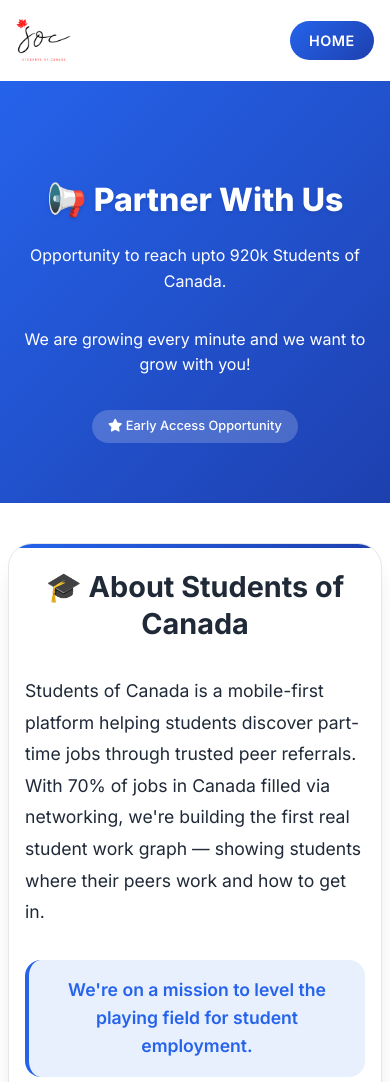
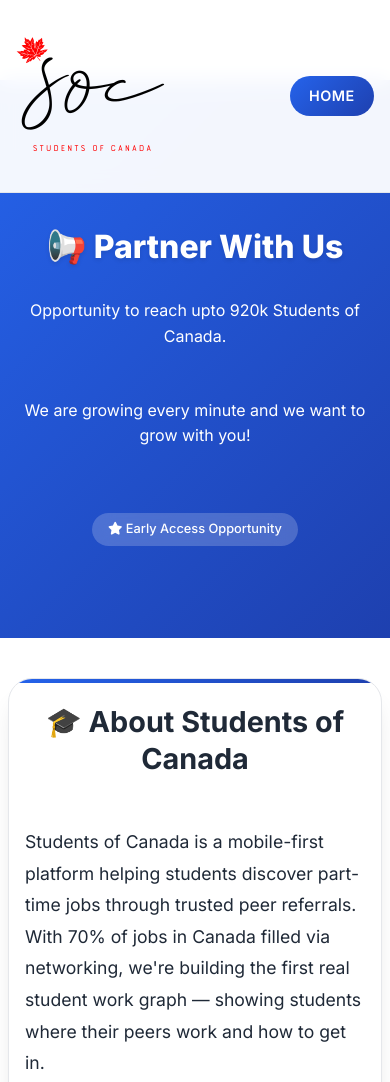
Before and after one commit to SOCAVDEVS/socwebsite, a plain HTML site: page promote.html in a window 390 px wide. Shown: the top 1082 px of the page. Drawn offline with nearby package versions, Linux system fonts and the light colour scheme.

Commit message:
Update promote.html

```diff
--- a/promote.html
+++ b/promote.html
@@ -48,6 +48,7 @@
             color: var(--text-dark);
             background-color: var(--bg-white);
             overflow-x: hidden;
+            padding-top: 80px; /* Account for fixed navbar */
         }
 
         /* Animated Background */
@@ -116,6 +117,20 @@
             }
         }
 
+        .navbar {
+            position: fixed;
+            top: 0;
+            left: 0;
+            right: 0;
+            width: 100%;
+            background: rgba(255, 255, 255, 0.95);
+            backdrop-filter: blur(10px);
+            border-bottom: 1px solid var(--border-color);
+            padding: 1rem 0;
+            transition: all 0.3s ease;
+            z-index: 1000;
+        }
+
         .navbar-brand img {
             height: 60px;
             width: auto;
@@ -149,7 +164,7 @@
         .hero-section {
             background: var(--gradient-primary);
             color: white;
-            padding: 140px 0 100px;
+            padding: 160px 0 120px;
             text-align: center;
             position: relative;
         }
@@ -157,12 +172,14 @@
         .hero-content {
             position: relative;
             z-index: 2;
+            padding: 2rem 0;
         }
 
         .hero-title {
             font-size: 4rem;
             font-weight: 800;
-            margin-bottom: 1.5rem;
+            margin-bottom: 2rem;
+            margin-top: 1rem;
             line-height: 1.1;
             animation: fadeInUp 1s ease-out;
             text-shadow: 0 2px 4px rgba(0, 0, 0, 0.1);
@@ -171,7 +188,8 @@
         .hero-subtitle {
             font-size: 1.4rem;
             font-weight: 400;
-            margin-bottom: 2rem;
+            margin-bottom: 3rem;
+            margin-top: 1rem;
             opacity: 0.95;
             max-width: 800px;
             margin-left: auto;
@@ -182,12 +200,13 @@
         .hero-badge {
             display: inline-block;
             background: rgba(255, 255, 255, 0.2);
-            padding: 0.5rem 1.5rem;
+            padding: 1rem 2rem;
             border-radius: 25px;
             font-size: 0.9rem;
             font-weight: 500;
             backdrop-filter: blur(10px);
             animation: fadeInUp 1s ease-out 0.6s both;
+            margin-top: 1rem;
         }
 
         @keyframes fadeInUp {
@@ -202,13 +221,13 @@
         }
 
         .content-section {
-            padding: 100px 0;
+            padding: 120px 0;
         }
 
         .section-title {
             font-size: 3rem;
             font-weight: 700;
-            margin-bottom: 2rem;
+            margin-bottom: 3rem;
             color: var(--text-dark);
             text-align: center;
         }
@@ -227,7 +246,7 @@
         .about-card {
             background: var(--bg-white);
             border-radius: 24px;
-            padding: 3rem;
+            padding: 4rem;
             box-shadow: var(--shadow-xl);
             border: 1px solid var(--border-color);
             position: relative;
@@ -279,7 +298,7 @@
         .feature-card {
             background: var(--bg-white);
             border-radius: 20px;
-            padding: 2.5rem;
+            padding: 3rem;
             box-shadow: var(--shadow-lg);
             border: 1px solid var(--border-color);
             transition: all 0.4s ease;
@@ -543,7 +562,7 @@
             }
 
             .navbar-brand img {
-                height: 70px;
+                height: 150px;
                 object-fit: fill;
                 max-width: 100%;
             }
@@ -683,7 +702,7 @@
             }
 
             .navbar-brand img {
-                height: 55px;
+                height: 150px;
                 object-fit: fill;
             }
 
@@ -891,16 +910,16 @@
                 <div class="contact-card">
                     <h3 class="contact-title">Let's talk!</h3>
                     <div class="contact-info">
-                        <a href="mailto:deepanparikhcad@gmail.com" class="contact-item">
+                        <a href="mailto:info@studentsofcanada.ca" class="contact-item">
                             <i class="fas fa-envelope contact-icon"></i>
-                            <span>deepanparikhcad@gmail.com</span>
+                            <span>info@studentsofcanada.ca</span>
                         </a>
                         <a href="tel:647-685-9312" class="contact-item">
                             <i class="fas fa-phone contact-icon"></i>
                             <span>647-685-9312</span>
                         </a>
                     </div>
-                    <a href="mailto:deepanparikhcad@gmail.com" class="cta-button">
+                    <a href="mailto:info@studentsofcanada.ca" class="cta-button">
                         <i class="fas fa-paper-plane"></i> Get Started Today
                     </a>
                 </div>
```
